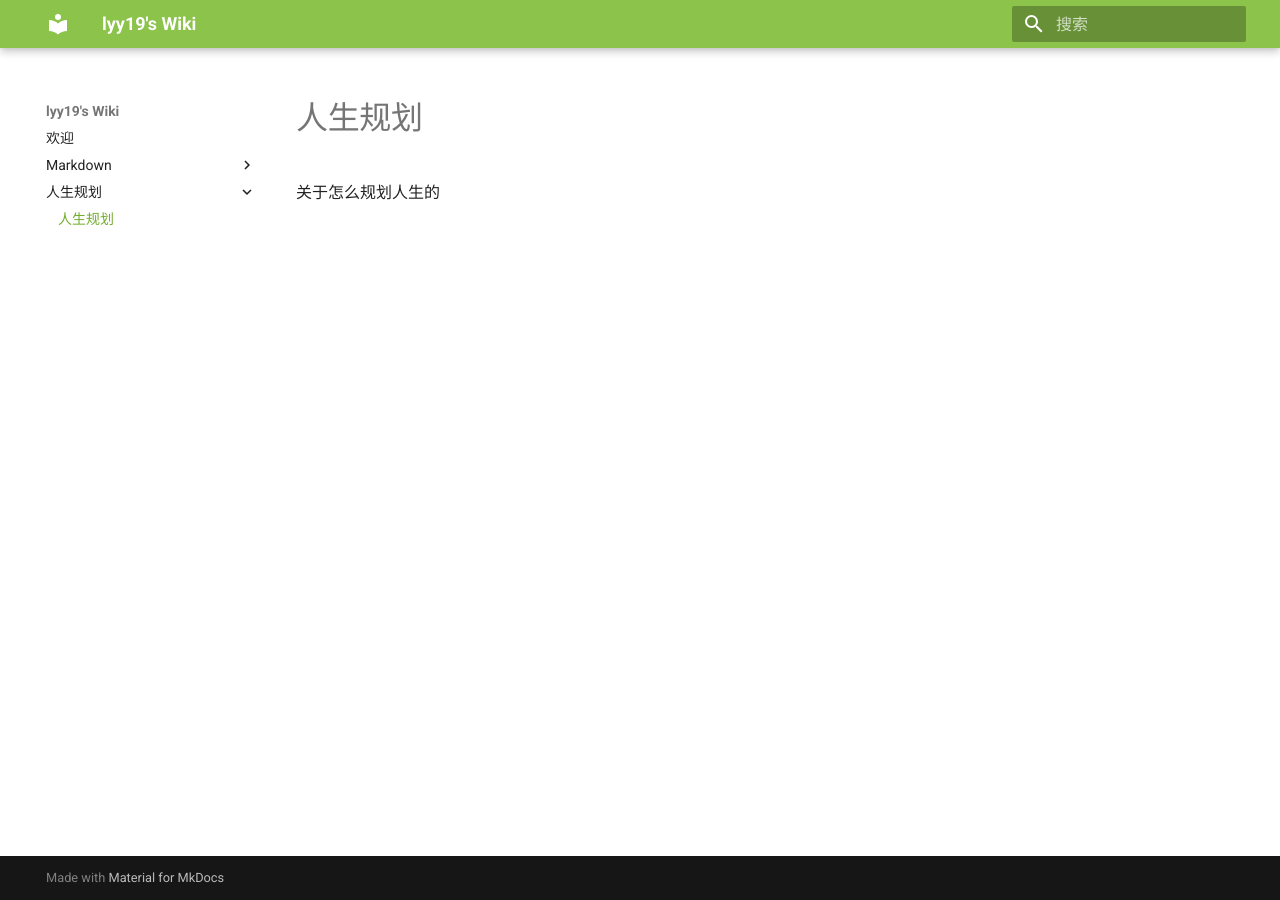
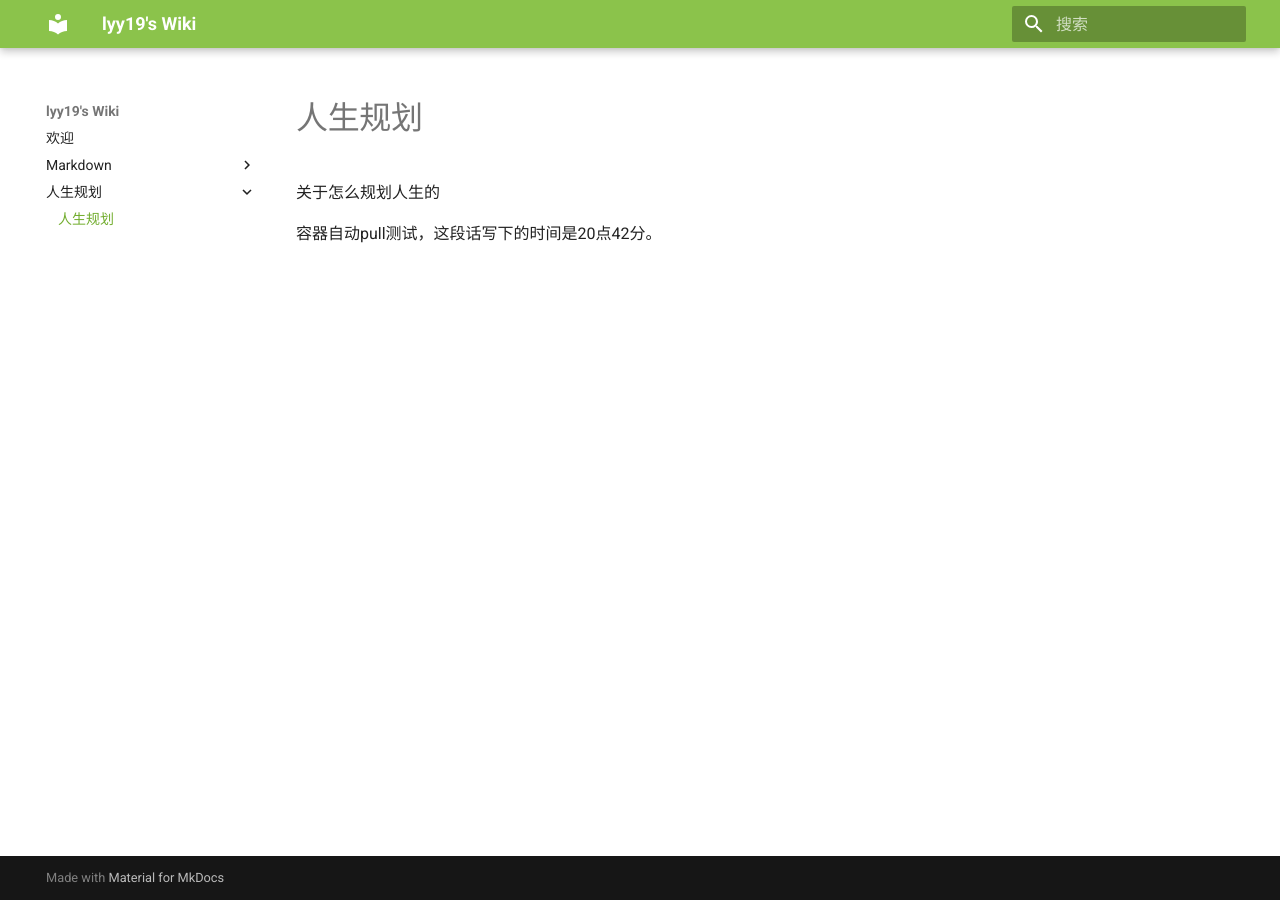
Before and after one commit to lyy1119/lyy1119.github.io, an MkDocs documentation site: the page built from docs/人生规划/1.md, in a window 1280 px wide. Built offline with MkDocs 1.6.1 and Material for MkDocs 9.7.7, drawn with Linux system fonts in a browser that asks for light colours.

Commit message:
增加wiki内容，用于测试container的crontab是否正常运行

```diff
--- a/docs/人生规划/1.md
+++ b/docs/人生规划/1.md
@@ -1,3 +1,5 @@
 # 人生规划
 
 关于怎么规划人生的
+
+容器自动pull测试，这段话写下的时间是20点42分。
```
